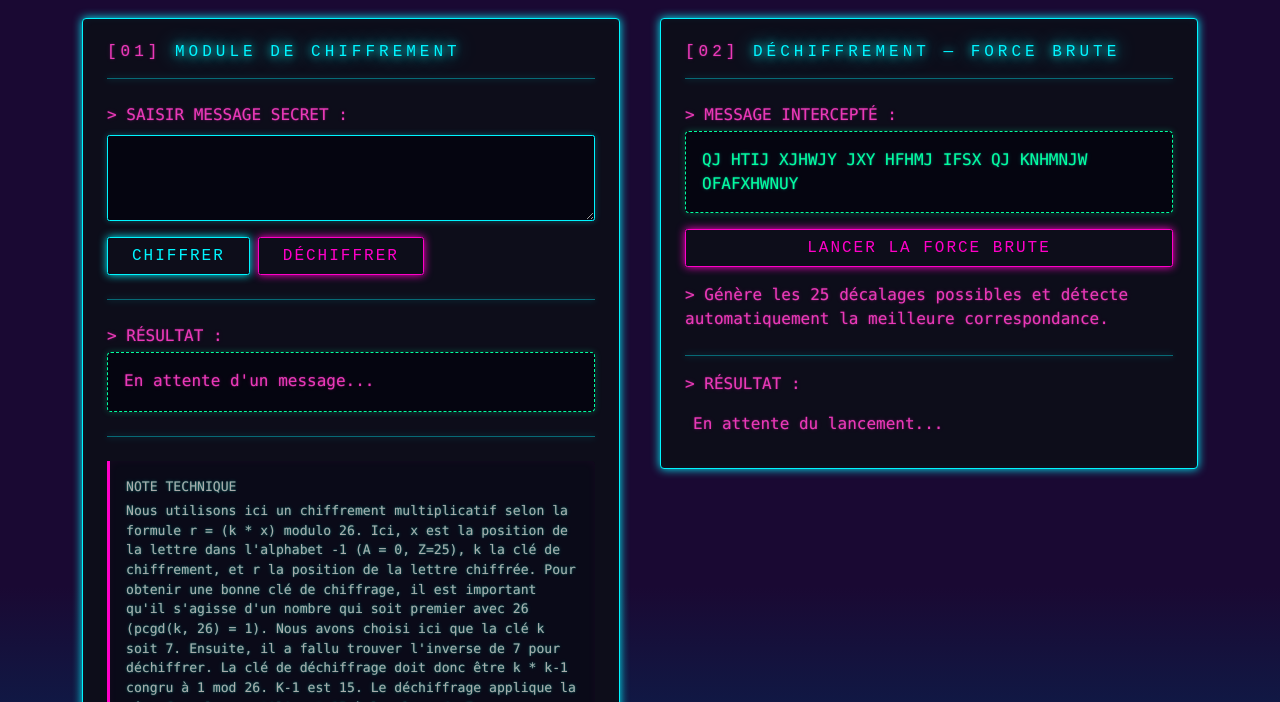
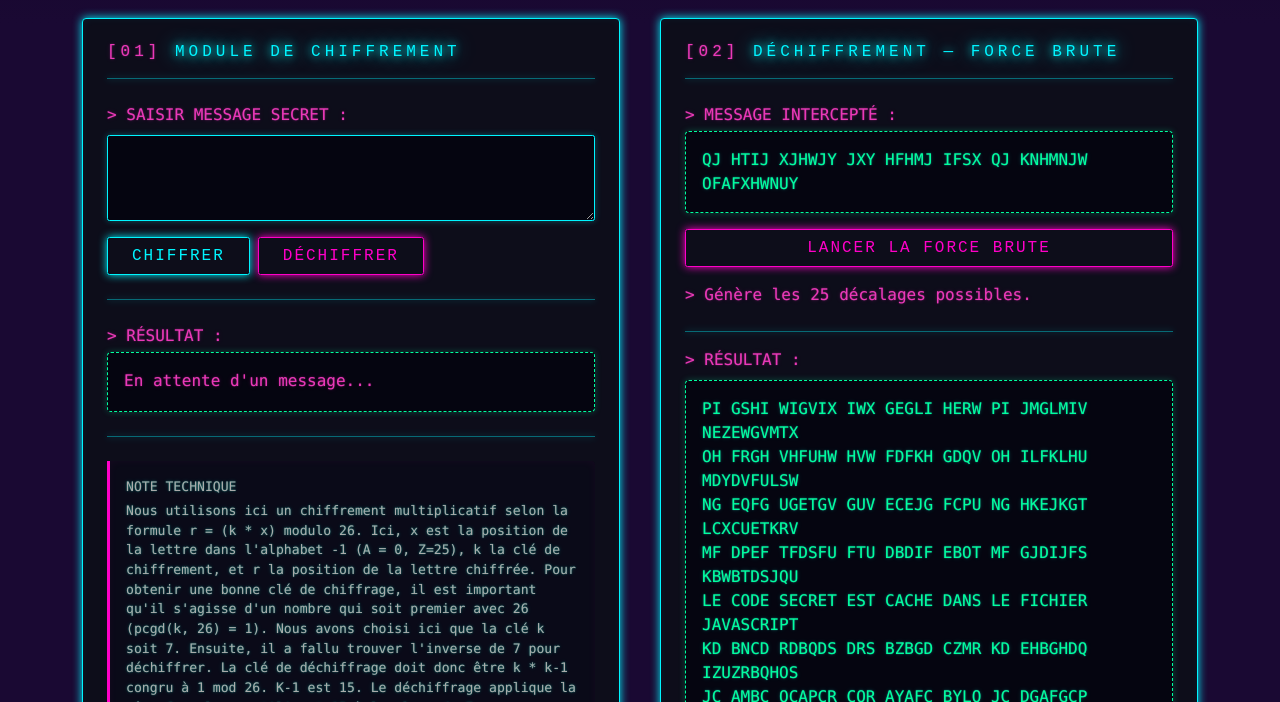
Before and after one commit to laurap2157/tp_cyber, a plain HTML site: page index.html in a window 1280 px wide. Both pictures are taken after a click on the button "LANCER LA FORCE BRUTE". Shown: the part 98-800 px from the top of the page. Drawn offline with Linux system fonts and the light colour scheme.

Commit message:
Mise à jour des commentaires et ajout de la fonctionnalité de décalage César avec gestion des résultats

```diff
--- a/assets/script/script.js
+++ b/assets/script/script.js
@@ -1,6 +1,6 @@
 // Exercice 1 //
 
-// On commence par récupérer ce que l'utilisateur tape dans le text area Saisir un message secret //
+// On commence par récupérer ce que l'utilisateur tape dans Saisir message secret //
 
 var resultat = document.querySelector("#resultat");
 var chiffrer = document.querySelector("#btnChiffrer");
@@ -14,7 +14,7 @@ function lancerChiffrement() {
 chiffrer.addEventListener("click", lancerChiffrement);
 
 /* Construction de la fonction de chiffrement du message, prenant en compte le positionnement Ascii,
-la transformation en majuscule pour que les minuscules soient prises en compte dans mon modulo 26
+la transformation en majuscule pour que les minuscules soient prises en compte dans le modulo 26
 et la gestion des espaces (qui ne seront pas codés) */
 
 function chiffrerMessage (texte) {
@@ -23,7 +23,7 @@ function chiffrerMessage (texte) {
 
     for (var i = 0; i < texte.length; i++) {
         var lettre = texte[i].toUpperCase();
-        if (lettre.charCodeAt(0) === 32) {
+        if (lettre.charCodeAt(0) === 32) { // Si la lettre est un espace, on l'ajoute telle quelle au résultat //
             resultat += lettre;
             } else {
                 var x = lettre.charCodeAt(0) - 65;
@@ -37,7 +37,7 @@ function chiffrerMessage (texte) {
 }
 
 /* La fonction de déchiffrement est exactement la même que la fonction de chiffrement
-J'ai juste changé ma variable k pour qu'elle soit l'inverse de celle de la fonction de chiffrement (k * k-1 congru à 1 modulo 26)
+avec comme seul changement la variable k qui doit être l'inverse de celle de la fonction de chiffrement (k * k-1 congru à 1 modulo 26)
 Pour 7, k-1 est égal à 15 */
 
 var dechiffrer = document.querySelector("#btnDechiffrer");
@@ -71,6 +71,33 @@ function dechiffrerMessage (texte) {
 
 // Exercice 2 //
 
-function decalerCesar {
+var btnForceBrute = document.querySelector("#btnForceBrute");
+var zoneResultats = document.querySelector("#resultats-brute");
 
+function messageCesar () {
+    zoneResultats.innerText = "";
+    var decalage = 1;
+    var message = "QJ HTIJ XJHWJY JXY HFHMJ IFSX QJ KNHMNJW OFAFXHWNUY";
+
+// Grâce à un décalage dans l'alphabet et à l'aide du code Ascii, on génère les 25 possibilités de déchiffrement du message codé en César, tout en gérant aussi les espaces //
+
+    while (decalage <= 25) {
+        var texteDecode = "";
+        for (var j = 0; j < message.length; j++) {
+            var lettreCesar = message[j];
+            if (lettreCesar.charCodeAt(0) === 32) {
+                texteDecode = texteDecode + " ";
+            } else {
+                var position = lettreCesar.charCodeAt(0) - 65;
+                var nouvellePosition = (position - decalage + 26) % 26;
+                var lettreDecodee = String.fromCharCode(nouvellePosition + 65);
+                texteDecode = texteDecode + lettreDecodee;
+            }
+        }
+
+        zoneResultats.innerText += texteDecode + "\n";
+        decalage += 1;
+    }
 }
+
+btnForceBrute.addEventListener("click", messageCesar);
--- a/assets/style/defaults.css
+++ b/assets/style/defaults.css
@@ -119,6 +119,10 @@
             animation: pulse-match 2s infinite;
         }
 
+        #resultats-brute:empty {
+            display: none;
+        }
+
         .match-badge {
             color: var(--neon-green);
             font-size: .7rem;
--- a/index.html
+++ b/index.html
@@ -85,7 +85,7 @@
                 LANCER LA FORCE BRUTE
             </button>
             <p class="text-secondary font-monospace mb-4 font-size:.72rem">
-                > Génère les 25 décalages possibles et détecte automatiquement la meilleure correspondance.
+                > Génère les 25 décalages possibles.
             </p>
 
             <hr class="cyber-divider mb-3">
@@ -95,29 +95,9 @@
                     > RÉSULTAT :
                 </span>
             </div>
-            <div id="resultats-brute"
-                 class="font-monospace max-height: 420px; overflow-y: auto;">
-
-                <!--
-                    Exemple de ligne NORMALE (générée par JS) :
-                    <div class="brute-item p-2 mb-1">
-                        <span class="text-secondary font-size:.75rem">[DÉC. 01]</span>
-                        <span class="ms-2">RI UKNJ YJHXJY JZY ...</span>
-                    </div>
-
-                    Exemple de ligne SURLIGNÉE — résultat probable (mis par le JS) :
-                    <div class="brute-item brute-match p-2 mb-1">
-                        <span class="match-badge me-2">✔ PROBABLE</span>
-                        <span class="text-secondary font-size:.75rem">[DÉC. 05]</span>
-                        <span class="ms-2">LE CODE SECRET EST CACHÉ DANS LE FICHIER JAVASCRIPT</span>
-                    </div>
-                -->
-
-                <div class="text-secondary font-monospace p-2 font-size:.8rem">
-                    En attente du lancement...
-                </div>
+            <div class="cyber-output p-3 font-monospace" id="resultats-brute">
+                <span class="text-secondary">En attente du lancement...</span>
             </div>
-        </div>
     </div>
     <script src="/assets/script/script.js"></script>
 </body>
```
